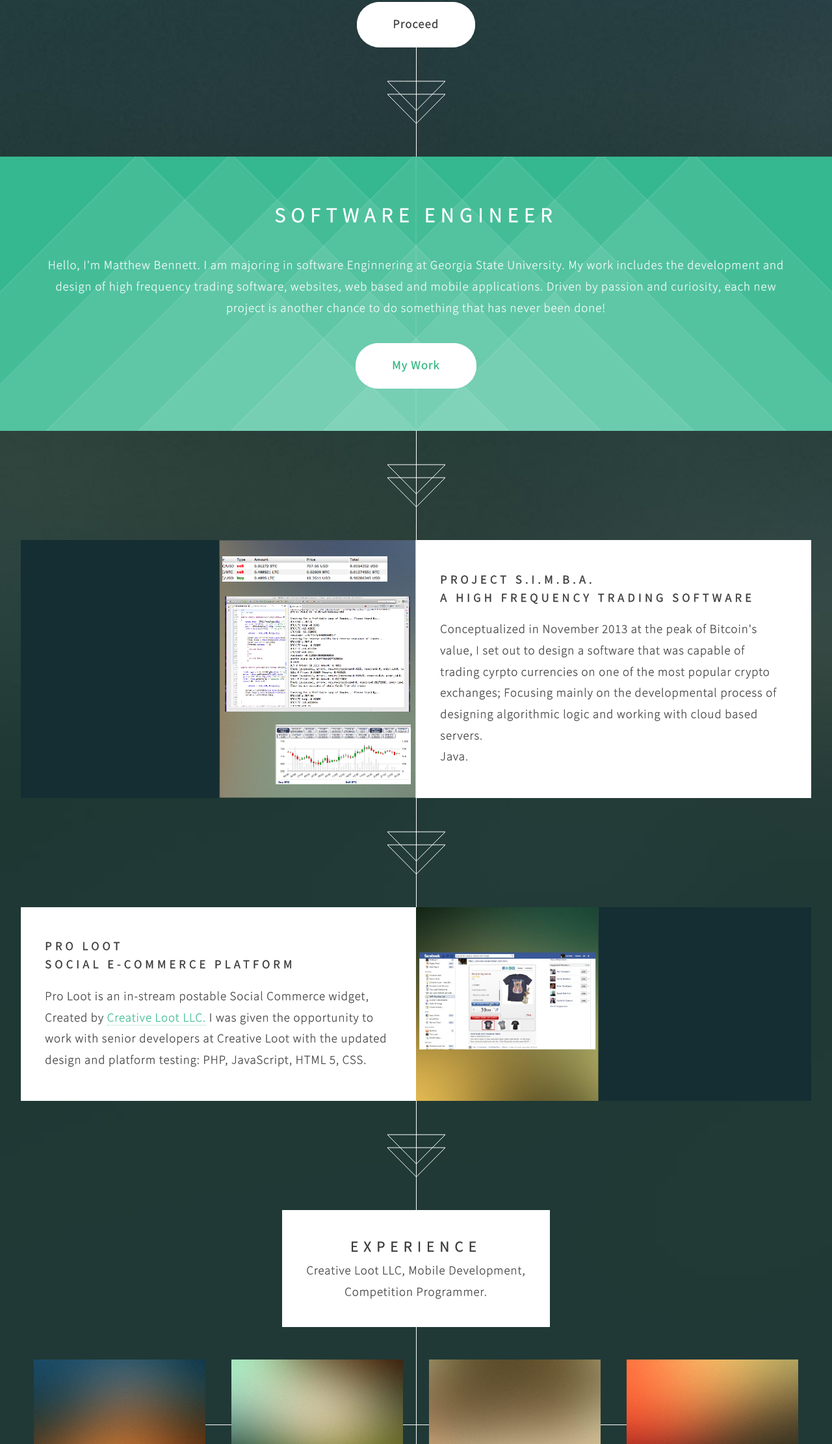
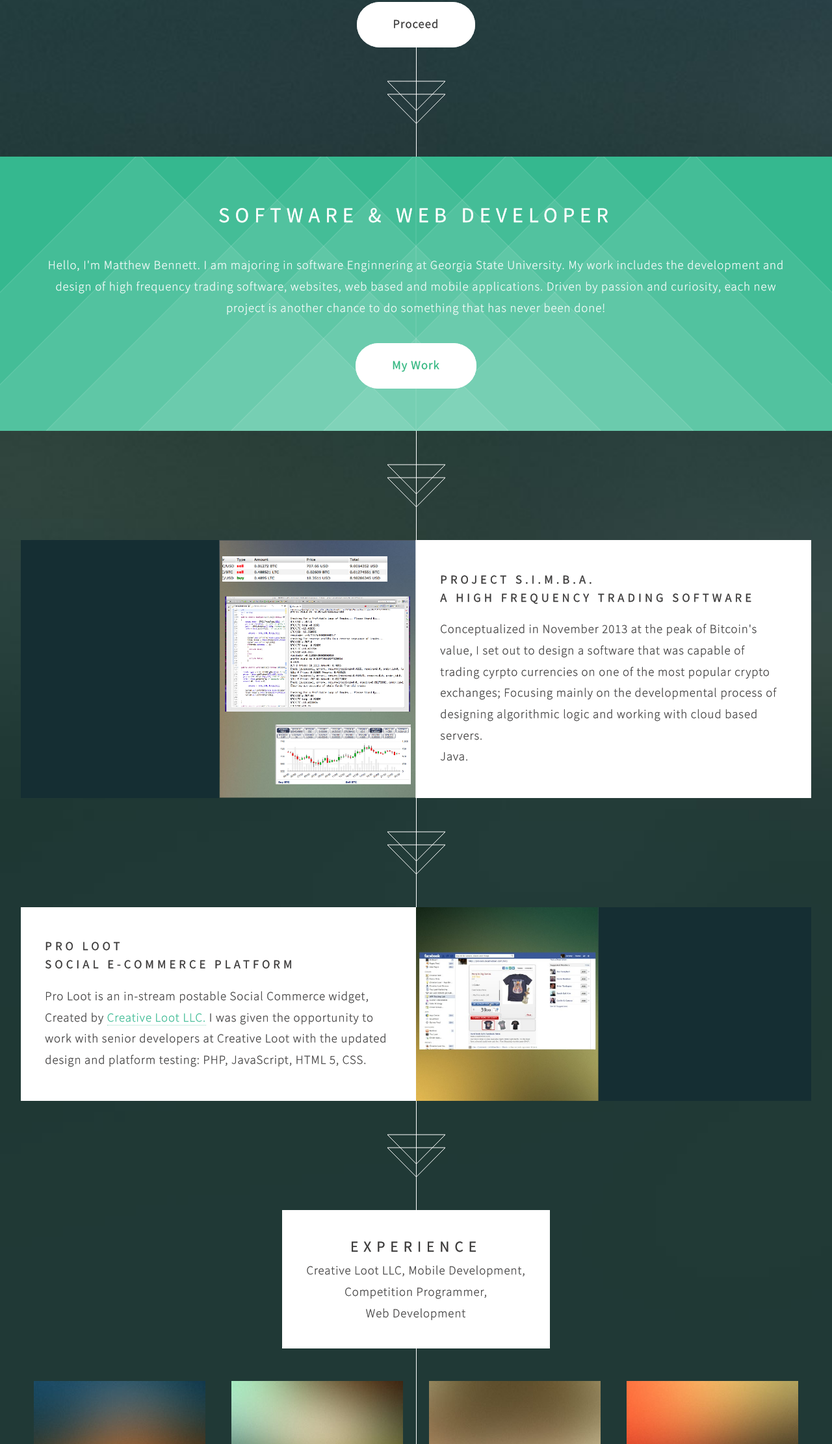
Before and after one commit to matthewbennett/matthewbennett.github.io, a plain HTML site: page index.html in a window 1280 px wide. Shown: the part 578-2800 px from the top of the page at 65% size. Drawn offline with Linux system fonts and the light colour scheme.

Commit message:
update
update

```diff
--- a/index.html
+++ b/index.html
@@ -38,7 +38,7 @@
 		<!-- Banner -->
 			<section id="banner">
 				<header>
-					<h2>Software Engineer</h2>
+					<h2>Software & Web Developer</h2>
 				</header>
 				<p>Hello, I'm Matthew Bennett. I am majoring in software Enginnering at Georgia State University. My work includes the <br />
 				development and design of high frequency trading software, websites, web based and mobile applications. <br />
@@ -78,7 +78,8 @@
 				<header>
 					<h2> Experience</h2>
 					<p> Creative Loot LLC, Mobile Development,<br />
-					 Competition Programmer.</p>
+					 Competition Programmer,<br />
+					 Web Development</p>
 				</header>
 				<div class="inner gallery">
 					<div class="row flush">
@@ -254,6 +255,7 @@
 			<ul class="icons">
 				<li><a href="https://twitter.com" class="fa fa-twitter solo"><span>Twitter</span></a></li>
 				<li><a href="https://www.facebook.com/matthew.bennett.353" class="fa fa-facebook solo"><span>Facebook</span></a></li>
+				<li><a href="https://github.com/matthewbennett" class="fa fa-github solo"><span>Github</span></a></li>
 				<li><a href="http://www.linkedin.com/profile/view?id=104666153&trk=nav_responsive_tab_profile" class="fa fa-linkedin solo"><span>LinkedIn</span></a></li>
 			</ul>
 			<div class="copyright">
```
